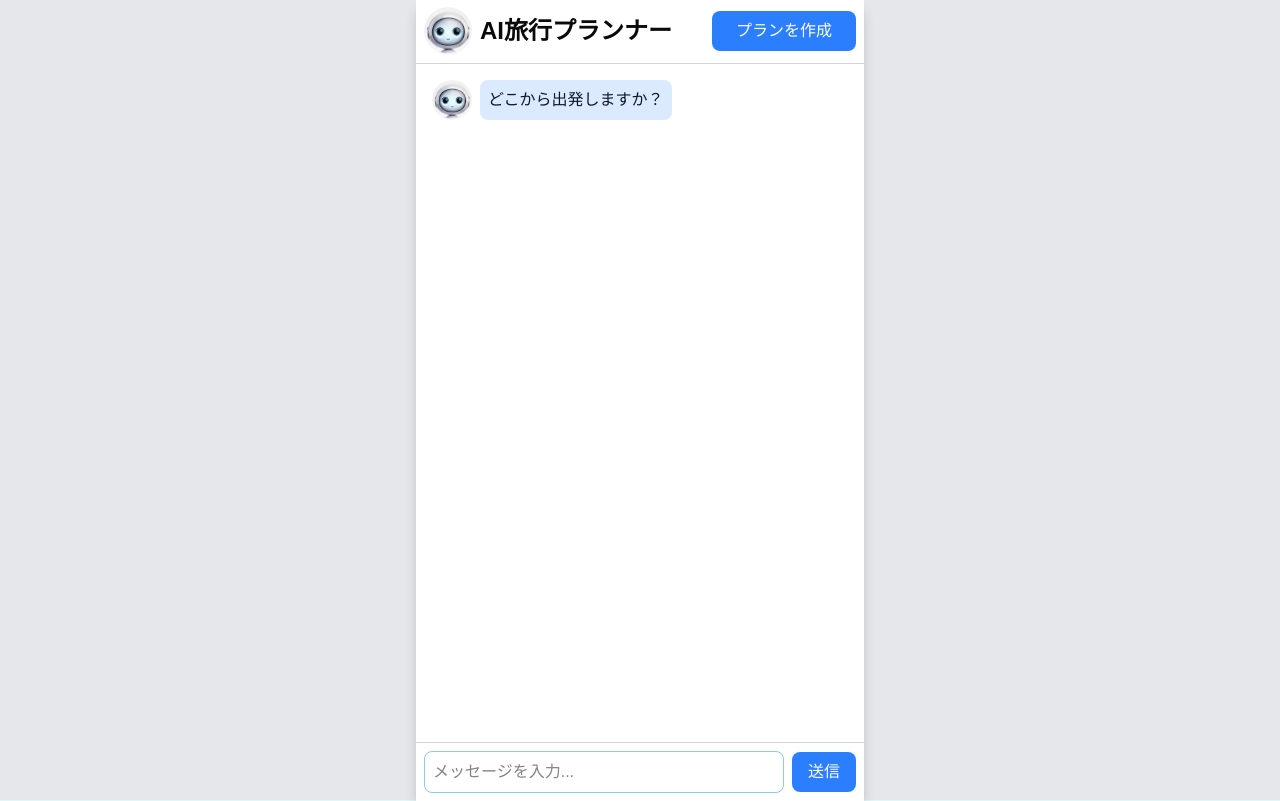
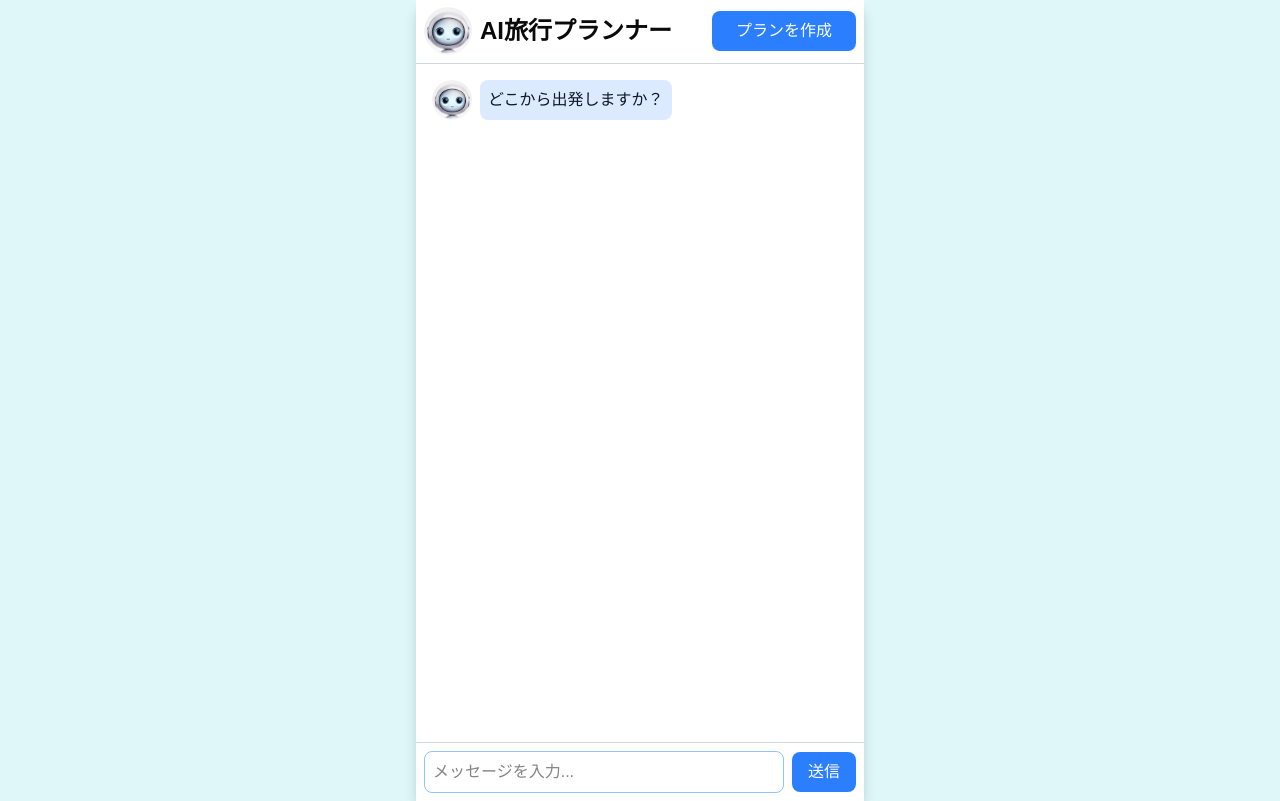
Before and after one commit to kazhorse/ai-trip-planner, a Next.js app: page /chat in a window 1280 px wide. Built offline with nearby package versions, Linux system fonts and the light colour scheme.

Commit message:
背景色統一

```diff
--- a/app/chat/page.tsx
+++ b/app/chat/page.tsx
@@ -90,7 +90,7 @@
   };
 
   return (
-    <div className="flex items-center justify-center h-screen bg-gray-200">
+    <div className="flex items-center justify-center h-screen" style={{ backgroundColor: "#e0f7fa" }} >
       <div className="w-full max-w-md bg-white shadow-lg flex flex-col">
         {/* チャットエリア */}
         <div className="w-full max-w-md h-full bg-white shadow-lg">
```
